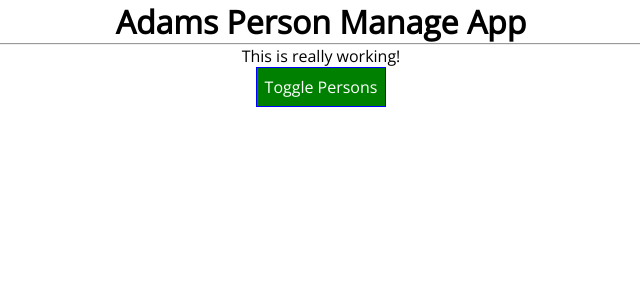
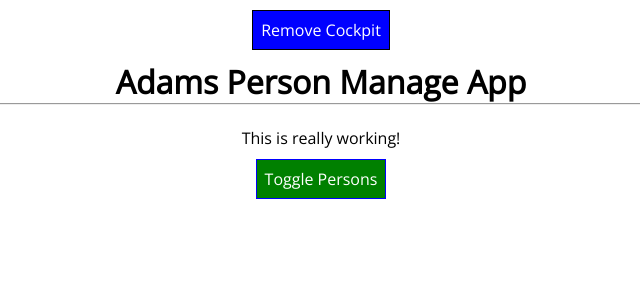
Before and after one commit to abenjamin1313/Person-Manage-App, a React app: page / in a window 1280 px wide. Shown: the top 300 px of the page, without its empty margins (319-959 px from the left). Built offline with nearby package versions, Linux system fonts and the light colour scheme.

Commit message:
Updated CSS files to SASS. Added PureComponent. Testing useEffect hook.

```diff
--- a/src/components/Cockpit/Cockpit.js
+++ b/src/components/Cockpit/Cockpit.js
@@ -1,8 +1,28 @@
-import React from 'react';
+import React, { useEffect } from 'react';
 import classes from './Cockpit.module.scss';
 
+const Cockpit = props => {
+    // combine componentDidMount & componentDidUpdate in one hook
+    // can use ore than once
+    useEffect(() => {
+      console.log('[Cockoit.js] - useEffect');
+      // HTTP requests....
+      const timer = setTimeout(() => {
+          alert('Saved data to cloud');
+      }, 1000);
+      return () => {
+        clearTimeout(timer); // clean up work in useEffect
+        console.log('[Cockpit.js] - cleanup work in useEffect');
+      };
+    }, []); // empty array it will only run once
+    // props.persons will only run when first started and when perosns com is changed
 
-const cockpit = (props) => {
+    useEffect(() => {
+      console.log('[Cockoit.js] - 2end useEffect');
+      return () => {
+        console.log('[Cockpit.js] - cleanup work in 2end useEffect');
+      };
+    });
     const assignedClasses = [];
     let btnClass = '';
 
@@ -10,10 +30,10 @@ const cockpit = (props) => {
         btnClass = classes.Red;
     }
 
-    if (props.persons.length <= 2) {
+    if (props.personsLength <= 2) {
       assignedClasses.push(classes.red); // classes = ['red']
     }
-    if (props.persons.length <= 1) {
+    if (props.personsLength <= 1) {
       assignedClasses.push(classes.bold); // classes = ['red', 'bold']
     }
 
@@ -21,12 +41,13 @@ const cockpit = (props) => {
       <div className={classes.Cockpit}>
           <h1>{props.title}</h1>
           <hr/>
+          <br/>
           <p className={assignedClasses.join(' ')}>This is really working!</p>
           <button className={btnClass} onClick={props.clicked}>
           Toggle Persons
           </button>
       </div>
   );
-};
+}
 
-export default cockpit;
+export default React.memo(Cockpit); // react.meo optimizes fucntional com, only updates it when needed
--- a/src/components/Cockpit/Cockpit.module.scss
+++ b/src/components/Cockpit/Cockpit.module.scss
@@ -13,17 +13,16 @@
     border: 1px solid blue;
     padding: 8px;
     cursor: pointer;
-  }
 
-  .Cockpit button:hover {
+    &:hover {
       background-color: lightgreen;
       color: black;
     }
 
-  .Cockpit button.Red {
+    .Red {
       background-color: red;
-  }
-
-  .Cockpit button.Red:hover {
+    &:hover {
       background-color: salmon;
     }
+   }
+  }
--- a/src/components/Persons/Persons.js
+++ b/src/components/Persons/Persons.js
@@ -1,17 +1,25 @@
-import React, { Component } from 'react';
+import React, { PureComponent } from 'react';
 import Person from '../Person/Person';
 
-class Persons extends Component {
+class Persons extends PureComponent {
 
     // static getDerivedStateFromProps(props, state) {
     //     console.log('[Persons.js] - getDerivedStateFromProps');
     //     return state;
     // }
 
-    shouldComponentUpdate(nextProps, nextState) {
-        console.log('[Persons.js] - shouldComponentUpdate');
-        return true;
-    }
+    // USe PureComponent - does all the props check like below
+
+    // shouldComponentUpdate(nextProps, nextState) {
+    //     console.log('[Persons.js] - shouldComponentUpdate');
+    //     if (nextProps.persons !== this.props.persons
+    //         || nextProps.changed !== this.props.changed
+    //         || nextProps.clicked !== this.props.clicked) { // no need to rerender if there isn't any persons props
+    //         return true;
+    //     } else {
+    //         return false;
+    //     }
+    // }
 
     getSnapshotBeforeUpdate(prevProps, preState) {
         console.log('[Persons.js] - getSnapshotBeforeUpdate');
@@ -21,6 +29,11 @@ class Persons extends Component {
     componentDidUpdate(prevProps, prevState, snapshot) {
         console.log('[Persons.js] - componentDidUpdate');
         console.log('[Persons.js]', snapshot);
+    }
+
+    componentWillUnmount() {
+        console.log('[Persons.js] - componentWillUnMount');
+
     }
 
     render() {
--- a/src/containers/App.js
+++ b/src/containers/App.js
@@ -1,5 +1,5 @@
 import React, { Component }from 'react';
-import classes from './App.module.css';
+import classes from './App.module.scss';
 import Persons from '../components/Persons/Persons';
 import Cockpit from '../components/Cockpit/Cockpit';
 
@@ -14,7 +14,8 @@ class App extends Component {
         { id: 'asdf11', name: 'Stephanie', age: 26 }
       ],
       otherState: 'some other value',
-      showPersons: false
+      showPersons: false,
+      showCockpit: true
     };
   }
 
@@ -81,11 +82,13 @@ class App extends Component {
 
     return (
       <div className={classes.App}>
-        <Cockpit
+      <button onClick={() => {this.setState({ showCockpit: false})}}>Remove Cockpit</button>
+        {this.state.showCockpit ? <Cockpit
           title={this.props.appTitle}
           showPersons={this.state.showPersons}
-          persons={this.state.persons}
-          clicked={this.togglePersonsHandler}/>
+          personsLength={this.state.persons.length}
+          clicked={this.togglePersonsHandler}
+          /> : null }
         {persons}
       </div>
     );
--- a/src/containers/App.module.css
+++ /dev/null
@@ -1,3 +0,0 @@
-.App {
-  text-align: center;
-}
--- /dev/null
+++ b/src/containers/App.module.scss
@@ -0,0 +1,18 @@
+.App {
+  text-align: center;
+
+  button {
+    background-color: blue;
+    color: white;
+    font: inherit;
+    border: 1px solid black;
+    padding: 8px;
+    cursor: pointer;
+    margin: 10px auto;
+
+    &:hover {
+      background-color: lightblue;
+      color: blue;
+    }
+  }
+}
```
Lines whose indentation alone changed are shown as unchanged.
